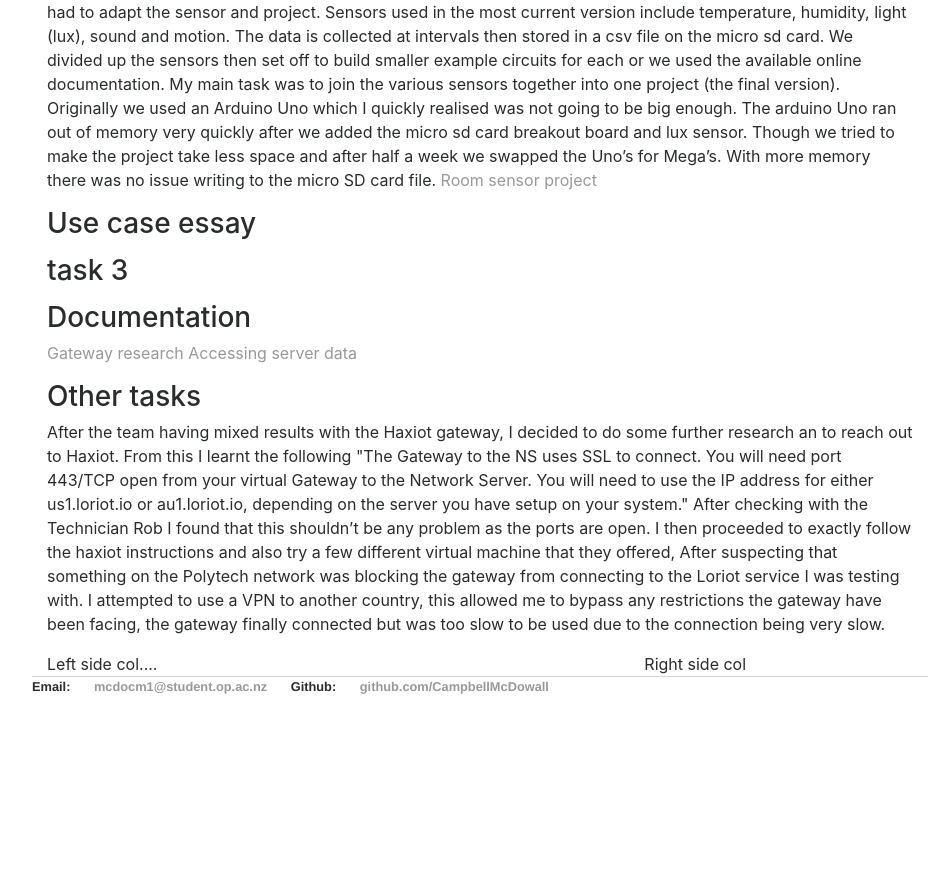
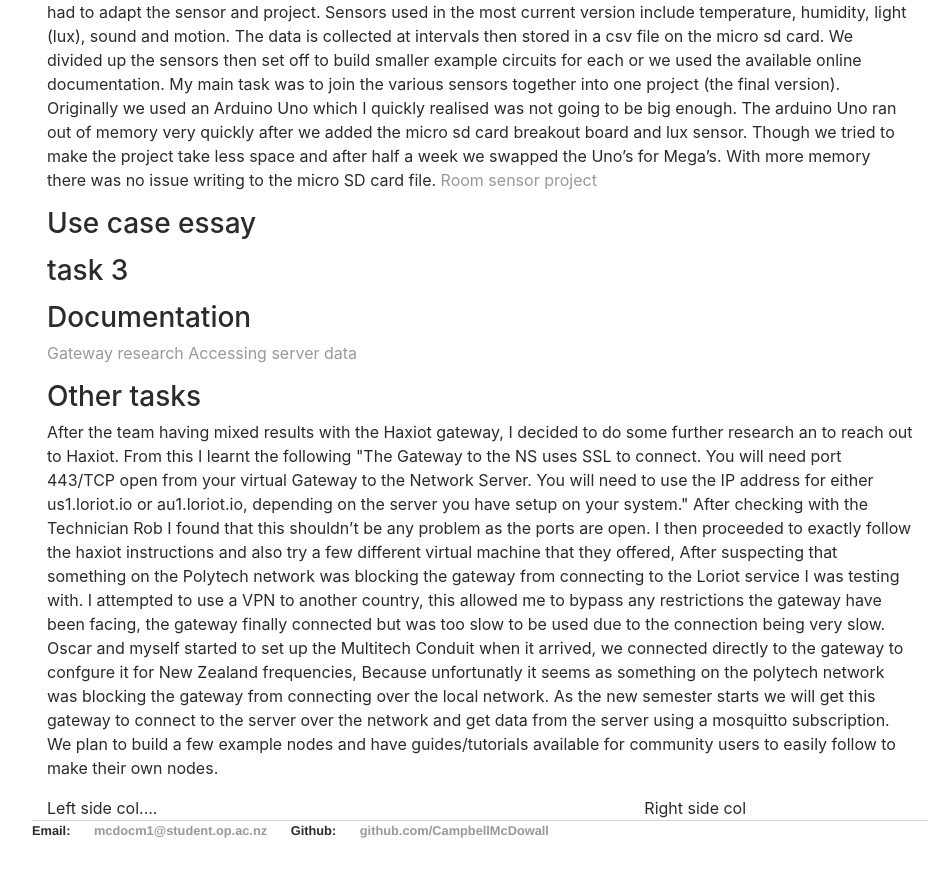
Before and after one commit to CampbellMcDowall/CampbellMcDowall.github.io, a Jekyll site: the page built from projectOne.html, in a window 1280 px wide and 900 px high, scrolled down 1463 px. Shown: the top 877 px of the window, without its empty margins (160-1103 px from the left). Built offline with Jekyll 4.4.1, drawn with Linux system fonts in a browser that asks for light colours; nearby versions of some CDN libraries; before the commit the page ends 2219 px from its top, so only the background shows below that.

Commit message:
Update projectOne.html

```diff
--- a/projectOne.html
+++ b/projectOne.html
@@ -89,6 +89,11 @@ title: Project One
 				After suspecting that something on the Polytech network was blocking the gateway from connecting to the Loriot service I was testing with.
 				I attempted to use a VPN to another country, this allowed me to bypass any restrictions the gateway have been facing, the gateway finally connected
 				but was too slow to be used due to the connection being very slow.
+				<br>
+				Oscar and myself started to set up the Multitech Conduit when it arrived, we connected directly to the gateway to confgure it for New Zealand frequencies,
+				Because unfortunatly it seems as something on the polytech network was blocking the gateway from connecting over the local network.
+				As the new semester starts we will get this gateway to connect to the server over the network and get data from the server using a mosquitto subscription.
+				We plan to build a few example nodes and have guides/tutorials available for community users to easily follow to make their own nodes.
 			</p>
 		</div>
 
```
